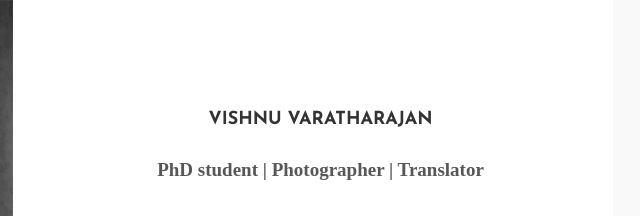
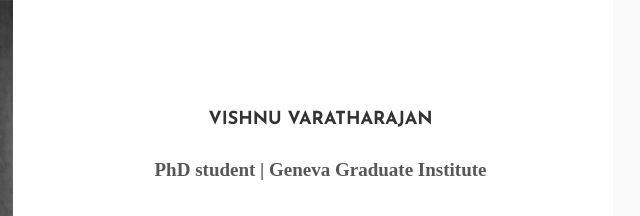
Before and after one commit to vishnuvarat/vishnuvarat.github.io, a plain HTML site: page index.html in a window 1280 px wide. Shown: the top 216 px of the page, 612-1252 px from the left. Drawn offline with nearby package versions, Linux system fonts and the light colour scheme.

Commit message:
Update index.html

```diff
--- a/index.html
+++ b/index.html
@@ -32,7 +32,7 @@
                         <h4>Vishnu Varatharajan</h4>
                         </div>
                         <p class="home-description">
-                            PhD student | Photographer | Translator
+                            PhD student | Geneva Graduate Institute
                         </p>
                         <div class="btn-group-vertical custom_btn animated slideinright">
                             <div id="about" class="btn btn-rabbit">About</div>
```
